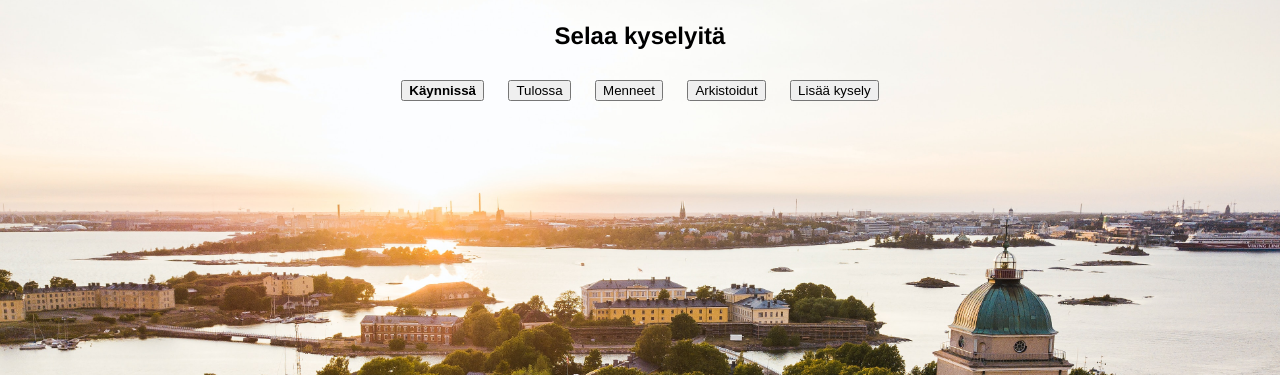
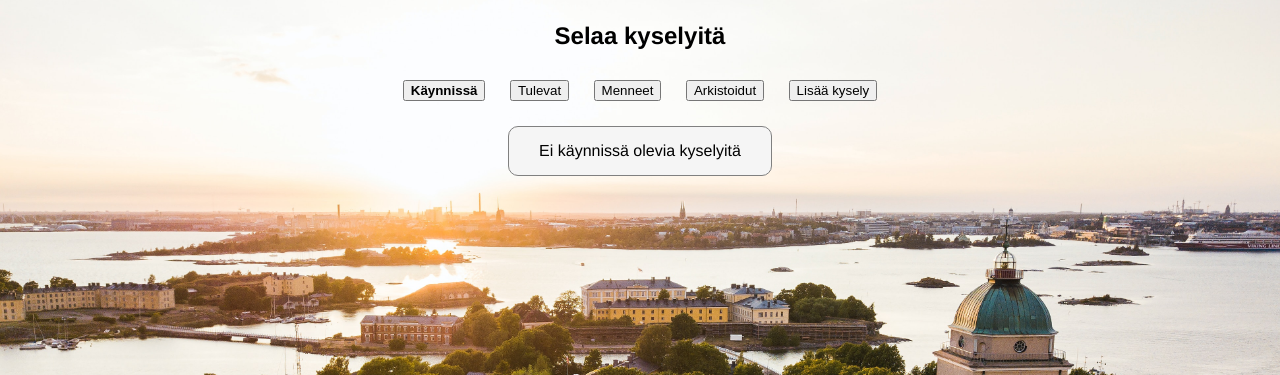
Before and after one commit to samushka13/web-app-project, a Flask app: page /browse_polls in a window 1280 px wide. Shown: the part 138-513 px from the top of the page. Run offline with Flask 3, Linux system fonts and the light colour scheme; the visitor is signed in with stand-in values (Sample User, id 1).

Commit message:
Added specific messages to 'browse polls' views when there are no polls.

```diff
--- a/templates/browse_news.html
+++ b/templates/browse_news.html
@@ -18,9 +18,9 @@
 
 <form style="display: inline-block;" action="/browse_news/upcoming">
     {% if request.path == "/browse_news/upcoming" %}
-    <input class="input active" type="submit" value="Tulossa olevat" />
+    <input class="input active" type="submit" value="Tulevat" />
     {% else %}
-    <input class="input" type="submit" value="Tulossa olevat" />
+    <input class="input" type="submit" value="Tulevat" />
     {% endif %}
 </form>
 
--- a/templates/browse_polls.html
+++ b/templates/browse_polls.html
@@ -16,9 +16,9 @@
 
 <form style="display: inline-block;" action="/browse_polls/upcoming">
     {% if request.path == "/browse_polls/upcoming" %}
-    <input class="input active" type="submit" value="Tulossa" />
+    <input class="input active" type="submit" value="Tulevat" />
     {% else %}
-    <input class="input" type="submit" value="Tulossa" />
+    <input class="input" type="submit" value="Tulevat" />
     {% endif %}
 </form>
 
@@ -46,6 +46,24 @@
 
 {% endif %}
 
+{% if polls|length == 0 %}
+
+<div class="content flash">
+    {% if request.path == "/browse_polls" %}
+    Ei käynnissä olevia kyselyitä
+    {% elif request.path == "/browse_polls/upcoming" %}
+    Ei tulevia kyselyitä
+    {% elif request.path == "/browse_polls/past" %}
+    Ei menneitä kyselyitä
+    {% elif request.path == "/browse_polls/archived" %}
+    Ei arkistoituja kyselyitä
+    {% else %}
+    Ei palautteita
+    {% endif %}
+</div>
+
+{% else %}
+
 {% for poll in polls %}
     <div class="content">
         <h3>{{ poll.title }}</h3>
@@ -60,4 +78,6 @@
     </div>
 {% endfor %}
 
+{% endif %}
+
 {% endblock %}
```
